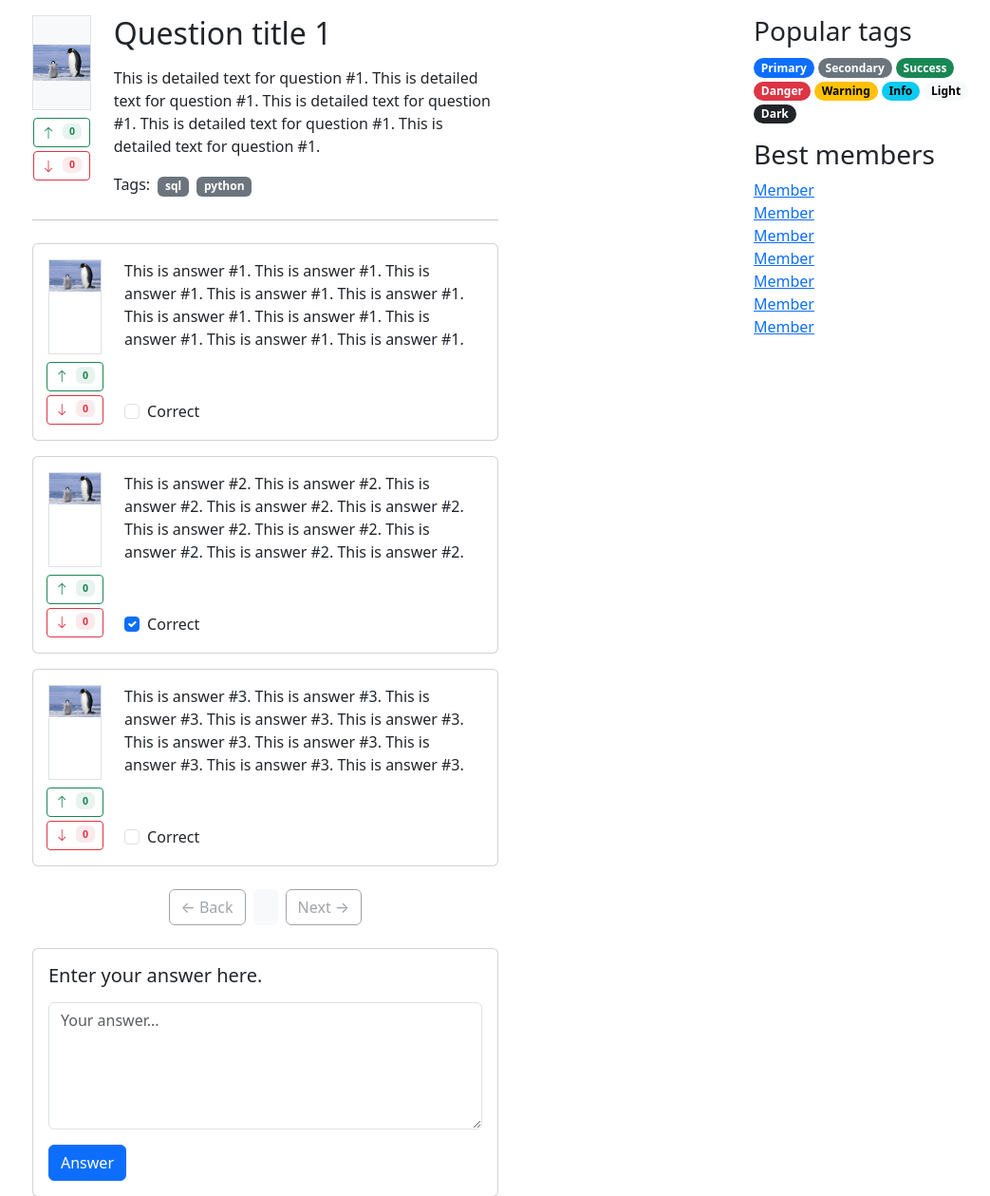
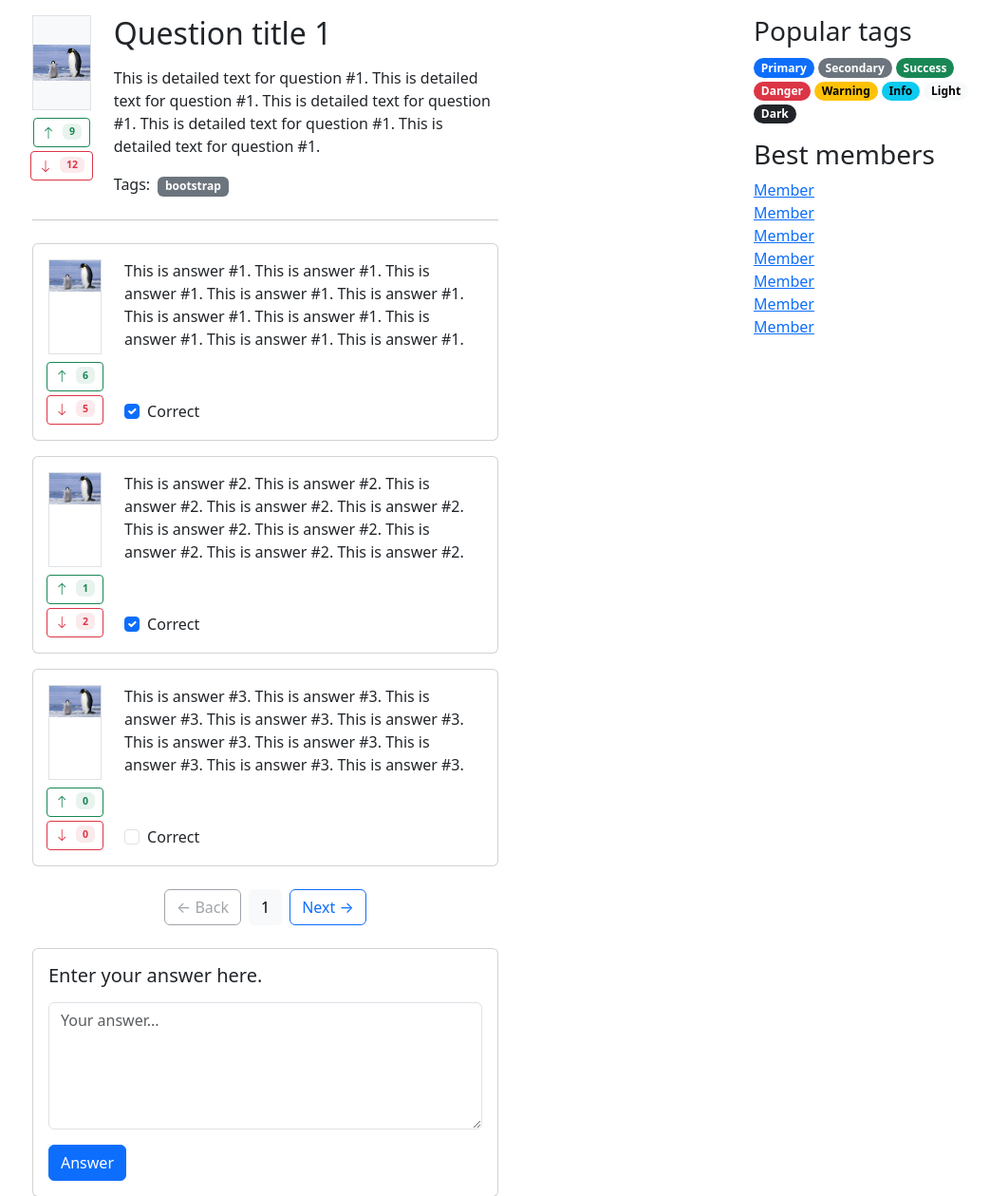
Before and after one commit to Vladip48/projectVK, a Django app: page /question/1 in a window 1280 px wide. Shown: the part 56-1315 px from the top of the page at 95% size, without its empty margins (48-1091 px from the left). Run offline with Django 5.2, Linux system fonts and the light colour scheme.

Commit message:
Add file

```diff
--- a/askme_panichkin/app/views.py
+++ b/askme_panichkin/app/views.py
@@ -3,7 +3,6 @@ from django.core.paginator import Paginator
 import random
 
 
-# Генерация тестовых данных
 def generate_questions(count=30):
     tags = ['python', 'css', 'html', 'javascript', 'bootstrap', 'sql']
     questions = []
@@ -13,6 +12,8 @@ def generate_questions(count=30):
             'id': i,
             'text': f'This is detailed text for question #{i}. ' * 5,
             'rating': random.randint(0, 100),
+            'likes': random.randint(0, 50),
+            'dislikes': random.randint(0, 20),
             'answers_count': random.randint(0, 15),
             'img_path': 'img/image.jpg',
             'tags': random.sample(tags, k=random.randint(1, 3))
@@ -26,6 +27,8 @@ def generate_answers(count=3):
         answers.append({
             'text': f'This is answer #{i}. ' * 10,
             'rating': random.randint(-5, 20),
+            'likes': random.randint(0, 10),
+            'dislikes': random.randint(0, 5),
             'is_correct': random.choice([True, False]),
             'author': f'user{random.randint(1, 100)}'
         })
@@ -36,11 +39,14 @@ QUESTIONS = generate_questions()
 HOT_QUESTIONS = sorted(QUESTIONS, key=lambda x: x['rating'], reverse=True)
 
 
-# Основные view-функции
+def paginate(objects_list, request, per_page=10):
+    paginator = Paginator(objects_list, per_page)
+    page_number = request.GET.get('page', 1)
+    return paginator.get_page(page_number)
+
+
 def index(request):
-    page_num = request.GET.get('page', 1)
-    paginator = Paginator(QUESTIONS, 5)
-    page = paginator.get_page(page_num)
+    page = paginate(QUESTIONS, request, 5)
     return render(request, 'index.html', {
         'questions': page.object_list,
         'page_obj': page
@@ -48,9 +54,7 @@ def index(request):
 
 
 def hot(request):
-    page_num = request.GET.get('page', 1)
-    paginator = Paginator(HOT_QUESTIONS, 5)
-    page = paginator.get_page(page_num)
+    page = paginate(HOT_QUESTIONS, request, 5)
     return render(request, 'hot.html', {
         'questions': page.object_list,
         'page_obj': page
@@ -62,19 +66,20 @@ def question(request, question_id):
     if not question:
         return render(request, '404.html', status=404)
 
-    # Добавляем ответы к вопросу
-    question['answers'] = generate_answers(random.randint(1, 5))
+    answers = generate_answers(random.randint(1, 15))
+    page = paginate(answers, request, 3)
+
+    question['answers'] = page.object_list
 
     return render(request, 'single_question.html', {
-        'question': question
+        'question': question,
+        'page_obj': page
     })
 
 
 def tag(request, tag_name):
     tagged_questions = [q for q in QUESTIONS if tag_name in q['tags']]
-    page_num = request.GET.get('page', 1)
-    paginator = Paginator(tagged_questions, 5)
-    page = paginator.get_page(page_num)
+    page = paginate(tagged_questions, request, 5)
     return render(request, 'tag.html', {
         'questions': page.object_list,
         'page_obj': page,
@@ -82,7 +87,6 @@ def tag(request, tag_name):
     })
 
 
-# Авторизация
 def login_view(request):
     error = None
     if request.method == 'POST':
@@ -98,10 +102,8 @@ def signup(request):
     return render(request, 'signup.html')
 
 
-# Создание вопроса
 def ask(request):
     if request.method == 'POST':
-        # Создаем новый вопрос-заглушку
         new_id = len(QUESTIONS) + 1
         new_question = {
             'title': request.POST.get('title', 'New Question'),
@@ -117,7 +119,6 @@ def ask(request):
     return render(request, 'ask.html')
 
 
-# Обработка ответов
 def add_answer(request, question_id):
     if request.method == 'POST':
         question = next((q for q in QUESTIONS if q['id'] == question_id), None)
@@ -134,8 +135,3 @@ def add_answer(request, question_id):
             question['answers_count'] = len(question['answers'])
         return redirect('question', question_id=question_id)
     return redirect('index')
-
-def paginate(objects_list, request, per_page=10):
-    paginator = Paginator(objects_list, per_page)
-    page_number = request.GET.get('page', 1)
-    return paginator.get_page(page_number)
--- a/askme_panichkin/templates/layouts/question.html
+++ b/askme_panichkin/templates/layouts/question.html
@@ -8,7 +8,7 @@
                         <img src="{% static question.img_path %}" alt="img" class="img-fluid">
                     </div>
                     <div class="d-flex flex-column align-items-center">
-                        <!-- Кнопка лайка -->
+
                         <button class="btn btn-sm btn-outline-success d-flex align-items-center mb-1"
                                 onclick="this.querySelector('span').textContent = parseInt(this.querySelector('span').textContent) + 1">
                             <i class="bi bi-arrow-up me-1"></i>
@@ -17,7 +17,6 @@
                             </span>
                         </button>
 
-                        <!-- Кнопка дизлайка -->
                         <button class="btn btn-sm btn-outline-danger d-flex align-items-center"
                                 onclick="this.querySelector('span').textContent = parseInt(this.querySelector('span').textContent) + 1">
                             <i class="bi bi-arrow-down me-1"></i>
```
Also changed, not shown: askme_panichkin/templates/single_question.html (+2 -6 lines).
